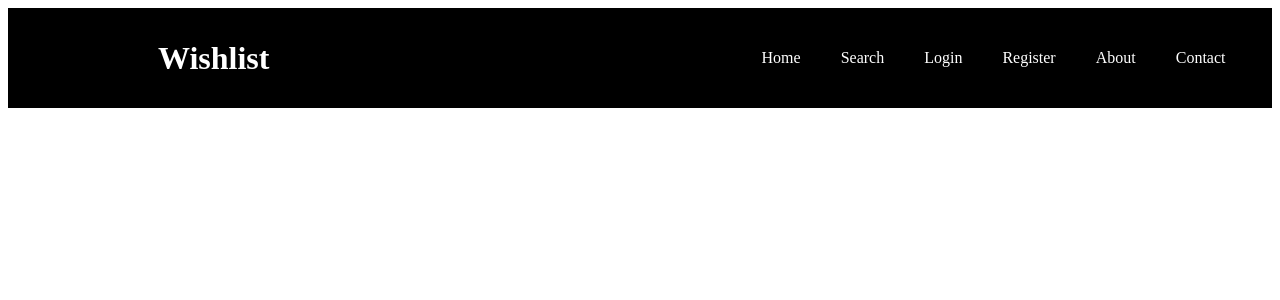
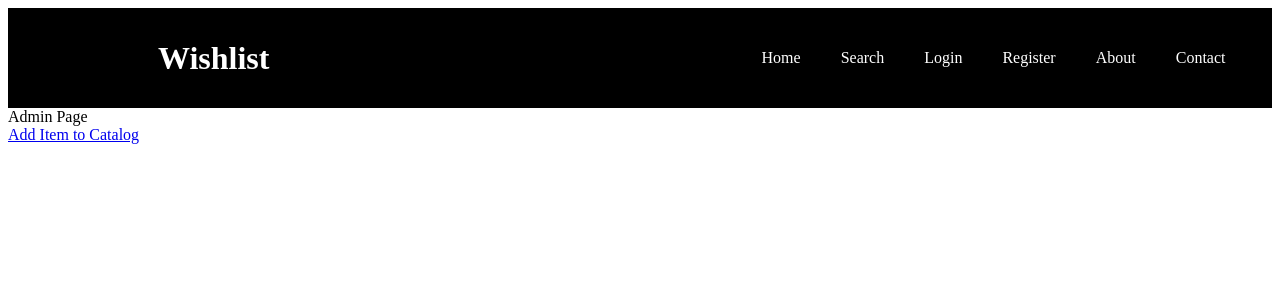
Before and after one commit to Niko-113/CST438-Project-2-Group-J, a React (Create React App) app in the folder wishlist/: page /Admin in a window 1280 px wide. Shown: the top 300 px of the page. Built offline with nearby package versions, Linux system fonts and the light colour scheme.

Commit message:
Admin Page Starter
Added a starter file for the admin page.
Currently just for accessing the AddItem form, middleware will be added in another branch

```diff
--- a/wishlist/src/App.js
+++ b/wishlist/src/App.js
@@ -7,6 +7,7 @@ import Register from "./Pages/Register";
 import Search from "./Pages/Search";
 import About from "./Pages/About";
 import Contact from "./Pages/Contact";
+import Admin from "./Pages/Admin/Admin";
 import {BrowserRouter as Router, Route, Switch} from "react-router-dom";
 import {} from 'react-router-dom';
 
@@ -22,6 +23,7 @@ function App() {
           <Route path="/Search" exact component={Search} />
           <Route path="/About" exact component={About} />
           <Route path="/Contact" exact component={Contact} />
+          <Route path="/Admin" exact component={Admin}/>
         </Switch>
       </Router>
     </div>
--- /dev/null
+++ b/wishlist/src/Pages/Admin/Admin.js
@@ -0,0 +1,15 @@
+import React from 'react'
+import { Link } from 'react-router-dom';
+import "../../styles/Admin.css";
+
+function Admin() {
+    return (
+        <div>
+            Admin Page
+            <br></br>
+            <Link to="Admin/AddItem">Add Item to Catalog</Link>
+
+        </div>
+    )
+}
+export default Admin;
```
Also changed, not shown: wishlist/src/styles/Admin.css (added).
